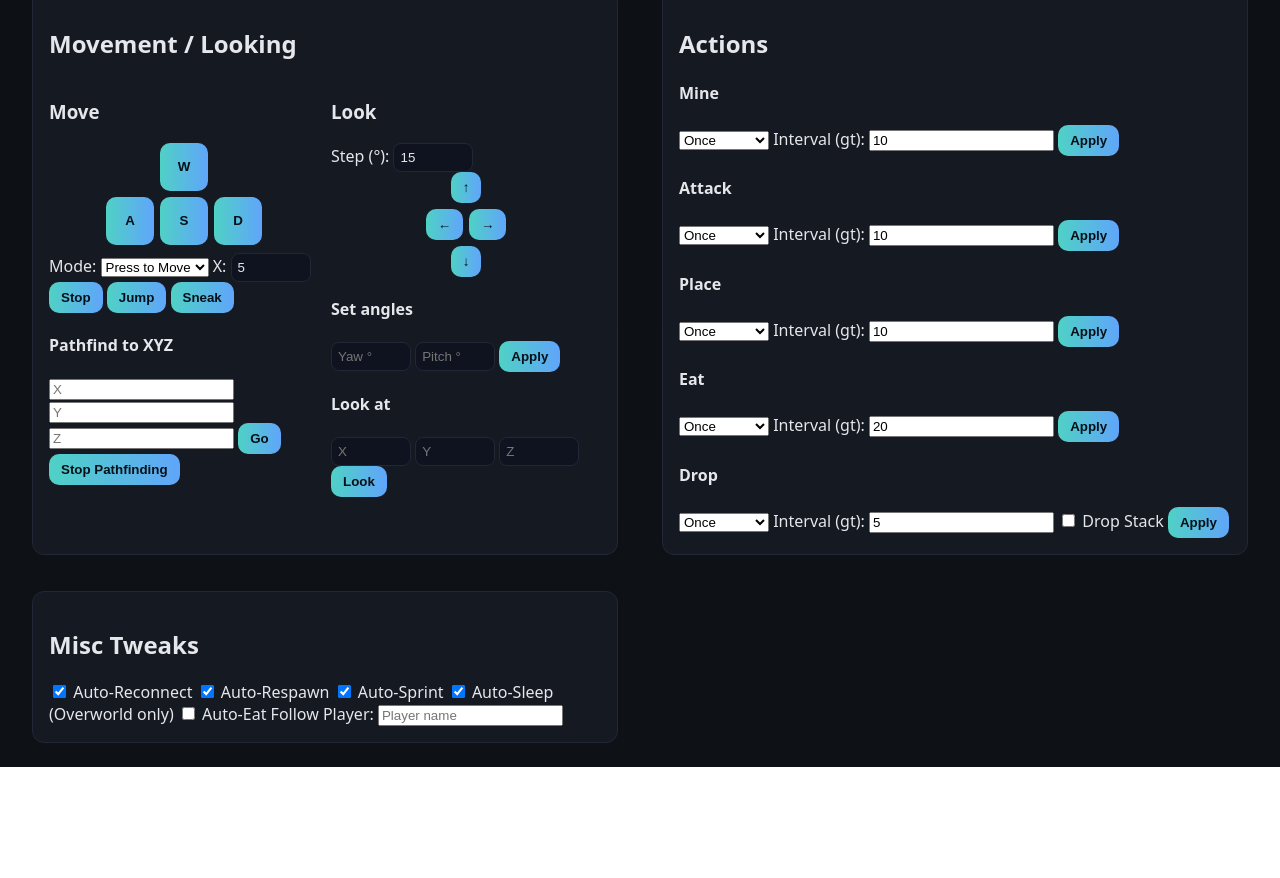
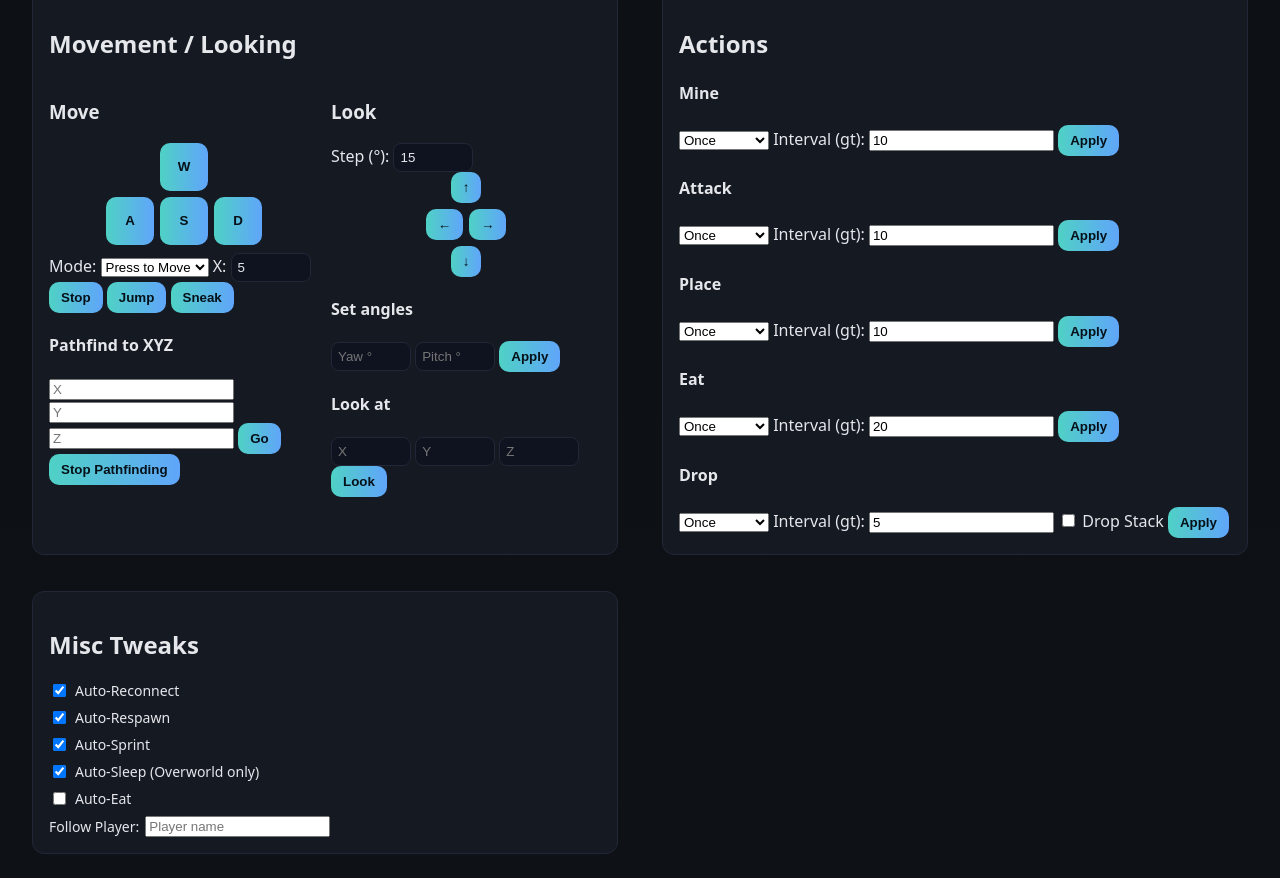
Before and after one commit to jay171717/hope, a website: page public/index.html in a window 1280 px wide. Shown: the part 974-1852 px from the top of the page. Before the commit the page ends 1741 px from the top, so only its background shows below. Drawn offline with nearby package versions, Linux system fonts and the light colour scheme; no server answers.

Commit message:
Update style.css

```diff
--- a/public/style.css
+++ b/public/style.css
@@ -52,7 +52,7 @@ header { padding: 16px; }
 .grid { display:grid; grid-template-columns: repeat(9, 1fr); gap: 6px; }
 .slot, .equip-slot {
   height: 40px; background:#101626; border:1px solid var(--line); border-radius:8px;
-  display:flex; align-items:center; justify-content:center; font-size:12px; color:var(--muted); text-align:center; padding:2px;
+  display:flex; align-items:center; justify-content:center; font-size:12px; color: var(--muted); text-align:center; padding:2px;
 }
 .slot:hover, .equip-slot:hover { border-color: var(--accent2); color: var(--text); }
 .equip { display:flex; flex-direction:column; gap:10px; }
@@ -72,3 +72,6 @@ header { padding: 16px; }
 .plus > div { display:flex; gap:6px; }
 
 #debugLog { background:#0a0e18; border:1px solid var(--line); height: 150px; overflow:auto; padding:8px; border-radius:8px; color:#9fb3c8; }
+
+.toggles { display:flex; flex-direction:column; gap:8px; margin-top:8px; }
+.toggles label { display:flex; align-items:center; gap:6px; font-size:14px; }
```
